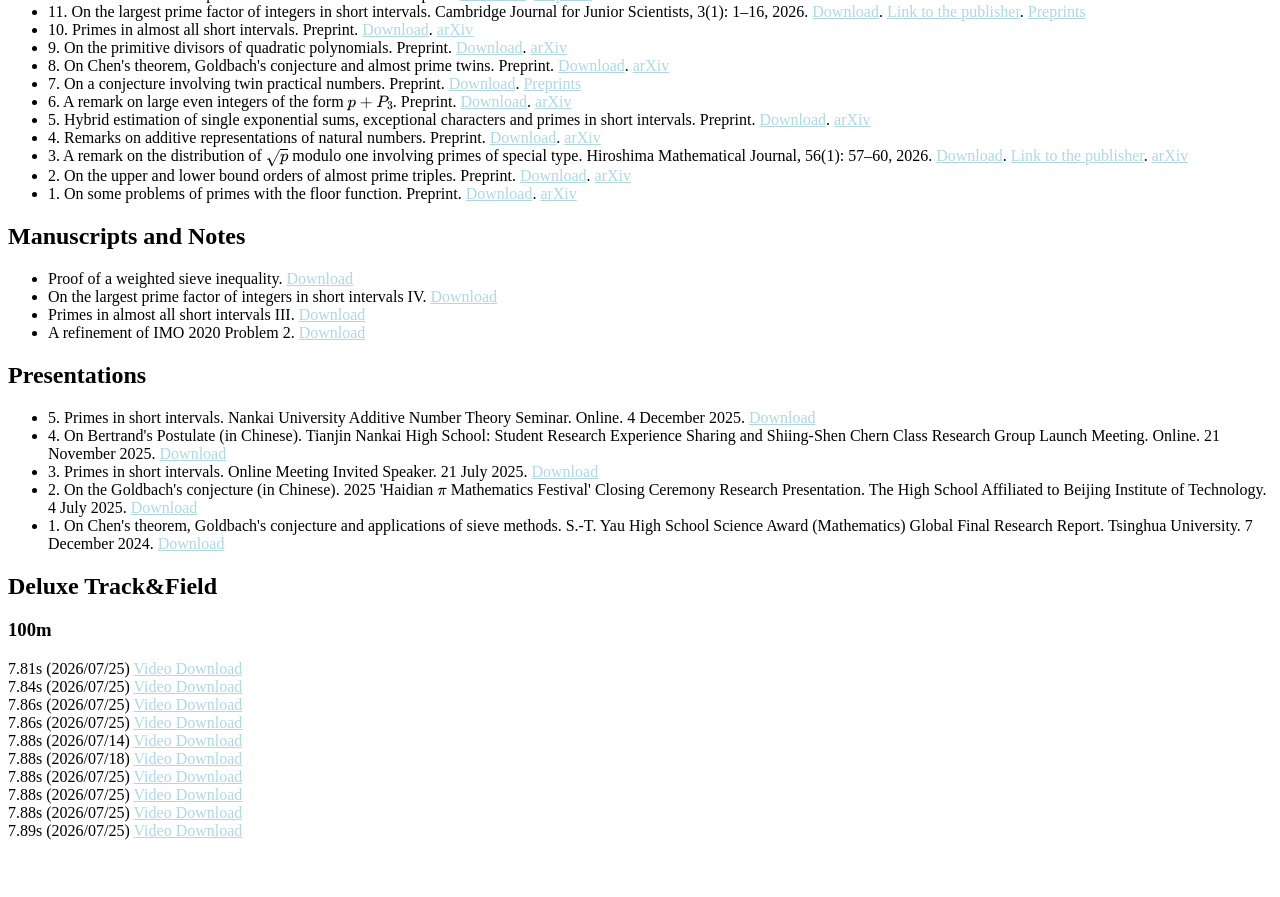
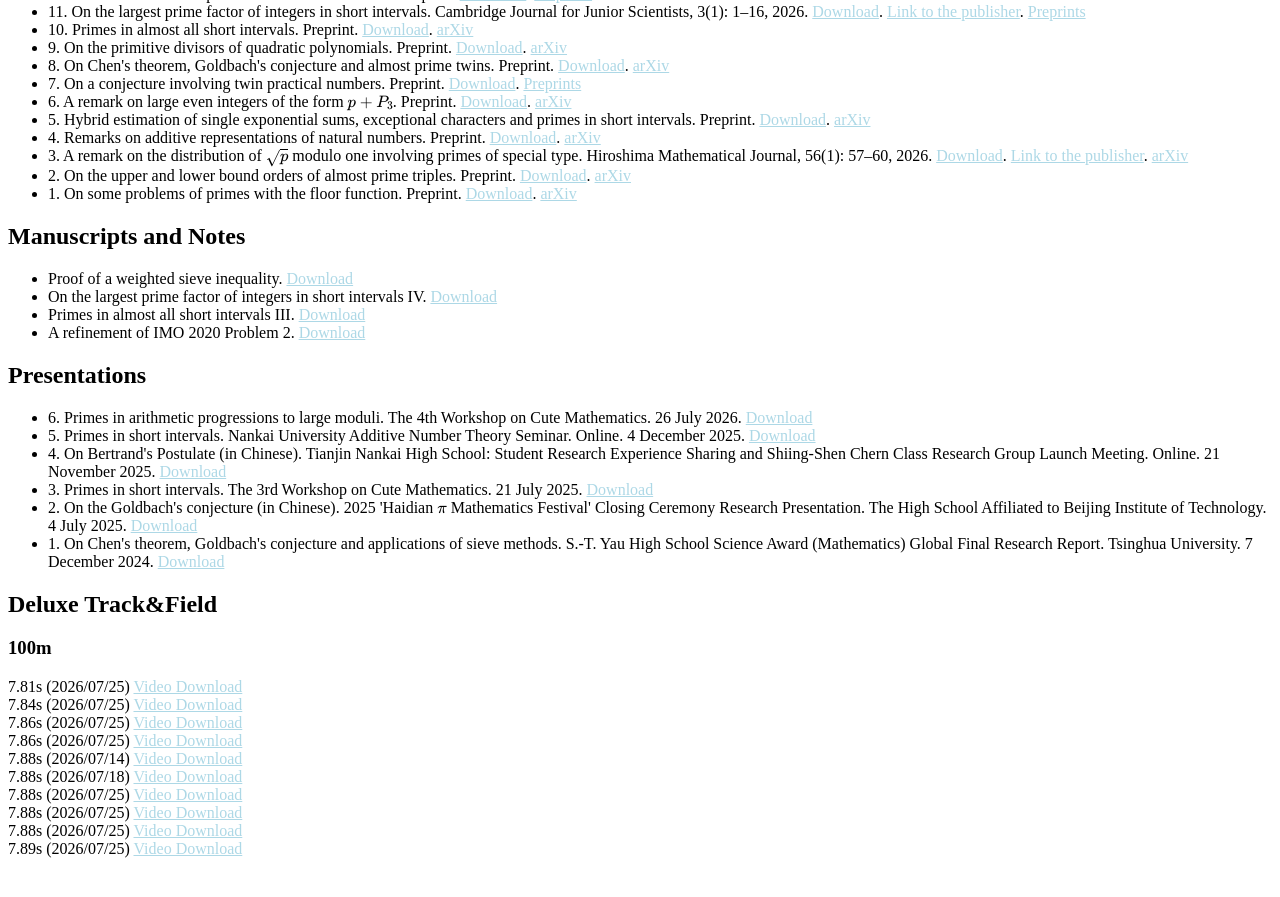
Before and after one commit to CareyRunboLi/CareyRunboLi.github.io, a Jekyll site: the page built from index.md, in a window 1280 px wide and 900 px high, scrolled down 2188 px. Shown: the top 897 px of the window. Built offline with Jekyll 4.4.1, drawn with Linux system fonts in a browser that asks for light colours; some web fonts are replaced; formulas are drawn with MathJax 3; a style sheet for code colours, icons or effects is not loaded; our own code applies the rules of GitHub Pages for plain Markdown files.

Commit message:
Update presentations.md

```diff
--- a/_includes/presentations.md
+++ b/_includes/presentations.md
@@ -1,8 +1,9 @@
 ## Presentations
 <ul style="margin:0 0 5px;">
+  <li>6. Primes in arithmetic progressions to large moduli. The 4th Workshop on Cute Mathematics. 26 July 2026. <a href="http://runbolicarey.com/assets/downloads/Primes_in_arithmetic_progressions_to_large_moduli_CuteMath2026.pdf"><span>Download</span></a></li>
   <li>5. Primes in short intervals. Nankai University Additive Number Theory Seminar. Online. 4 December 2025. <a href="http://runbolicarey.com/assets/downloads/Primes_in_short_intervals_Beamer_Nankai_University.pdf"><span>Download</span></a></li>
   <li>4. On Bertrand's Postulate (in Chinese). Tianjin Nankai High School: Student Research Experience Sharing and Shiing-Shen Chern Class Research Group Launch Meeting. Online. 21 November 2025. <a href="http://runbolicarey.com/assets/downloads/Bertrand_Nankai.pdf"><span>Download</span></a></li>
-  <li>3. Primes in short intervals. Online Meeting Invited Speaker. 21 July 2025. <a href="http://runbolicarey.com/assets/downloads/Primes_in_short_intervals_Beamer.pdf"><span>Download</span></a></li>
+  <li>3. Primes in short intervals. The 3rd Workshop on Cute Mathematics. 21 July 2025. <a href="http://runbolicarey.com/assets/downloads/Primes_in_short_intervals_Beamer.pdf"><span>Download</span></a></li>
   <li>2. On the Goldbach's conjecture (in Chinese). 2025 'Haidian $\pi$ Mathematics Festival' Closing Ceremony Research Presentation. The High School Affiliated to Beijing Institute of Technology. 4 July 2025. <a href="http://runbolicarey.com/assets/downloads/Goldbach_PI.pdf"><span>Download</span></a></li>
   <li>1. On Chen's theorem, Goldbach's conjecture and applications of sieve methods. S.-T. Yau High School Science Award (Mathematics) Global Final Research Report. Tsinghua University. 7 December 2024. <a href="http://runbolicarey.com/assets/downloads/On_Chen_s_theorem__Goldbach_s_conjecture_and_applications_of_sieve_methods_Beamer.pdf"><span>Download</span></a></li>
 </ul>
```
